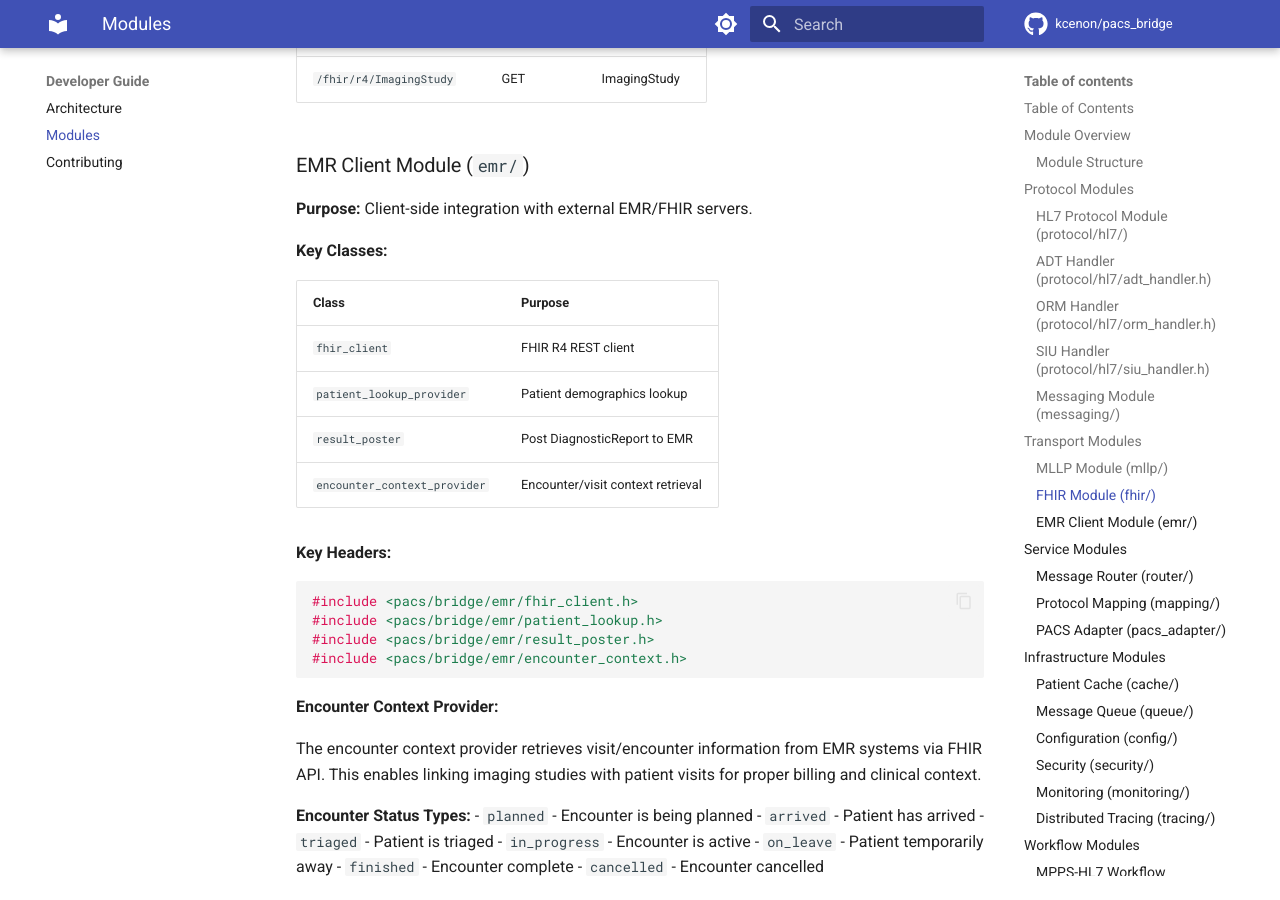
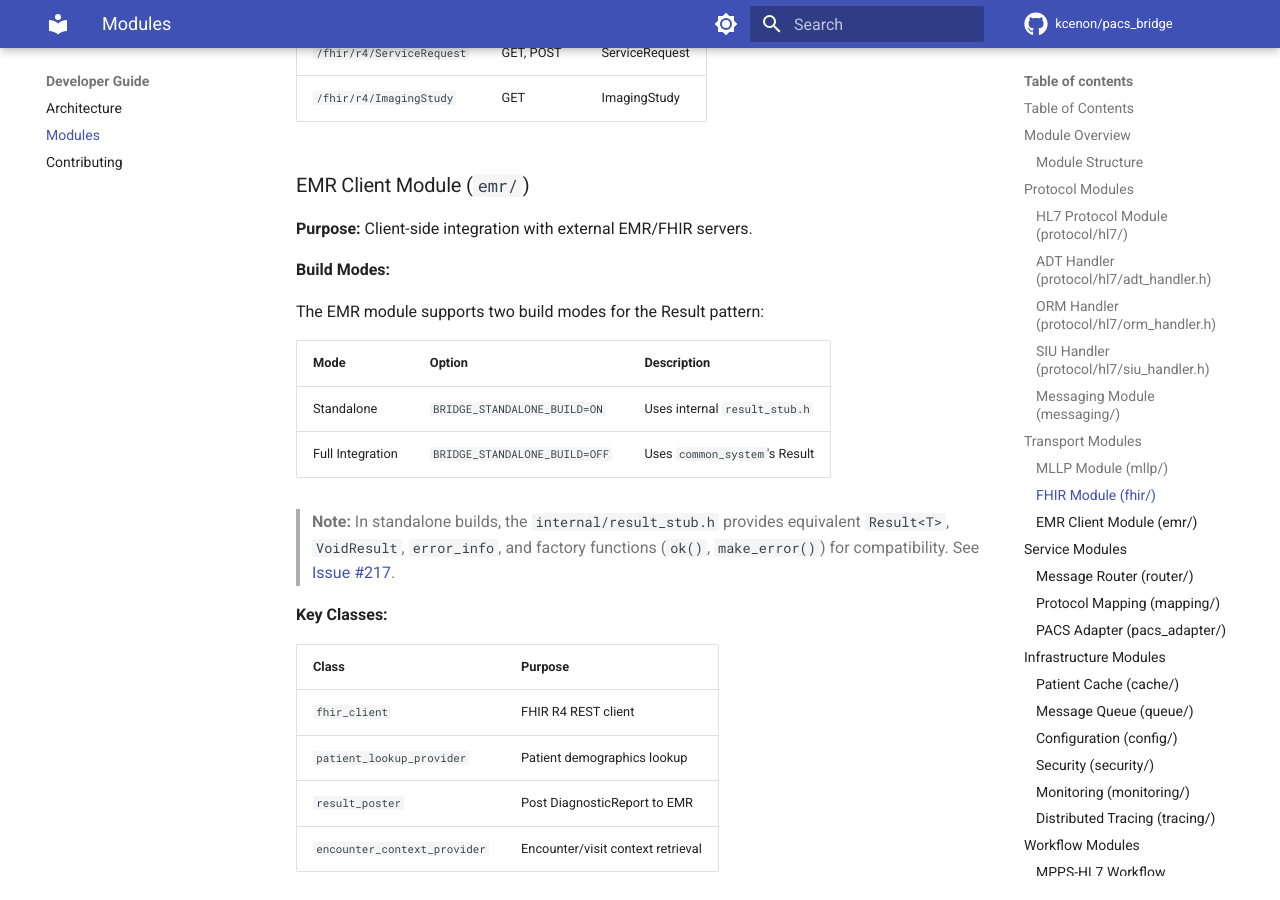
Before and after one commit to kcenon/pacs_bridge, an MkDocs documentation site: the page built from docs/developer/modules.md, in a window 1280 px wide and 900 px high, scrolled down 8463 px. Built offline with MkDocs 1.6.1 and Material for MkDocs 9.7.7, drawn with Linux system fonts in a browser that asks for light colours; comment, search, counter and statistics services are not loaded; the version menu is left out; some of the changed text lies outside the part shown.

Commit message:
docs(emr): document Result<T> stub for standalone build
Update developer/modules.md to document the Result<T> pattern support
for standalone builds in the EMR module:

- Add internal/ folder to module structure
- Document build modes for Result<T> pattern in EMR section
- Reference Issue #217 for implementation details

```diff
--- a/docs/developer/modules.md
+++ b/docs/developer/modules.md
@@ -40,6 +40,7 @@ pacs_bridge/
 │   ├── monitoring/           # Health and metrics
 │   ├── tracing/              # Distributed tracing
 │   ├── testing/              # Test utilities
+│   ├── internal/             # Internal stubs for standalone builds
 │   └── concepts/             # C++20 concepts
 ├── src/
 │   └── [corresponding implementations]
@@ -361,6 +362,19 @@ auto result = client.send(hl7_message);
 ### EMR Client Module (`emr/`)
 
 **Purpose:** Client-side integration with external EMR/FHIR servers.
+
+**Build Modes:**
+
+The EMR module supports two build modes for the Result<T> pattern:
+
+| Mode | Option | Description |
+|------|--------|-------------|
+| Standalone | `BRIDGE_STANDALONE_BUILD=ON` | Uses internal `result_stub.h` |
+| Full Integration | `BRIDGE_STANDALONE_BUILD=OFF` | Uses `common_system`'s Result<T> |
+
+> **Note:** In standalone builds, the `internal/result_stub.h` provides equivalent
+> `Result<T>`, `VoidResult`, `error_info`, and factory functions (`ok()`, `make_error()`)
+> for compatibility. See [Issue #217](https://github.com/kcenon/pacs_bridge/issues/217).
 
 **Key Classes:**
 
```
Also changed, not shown: other parts of docs/developer/modules.md (+2 -2 lines).
